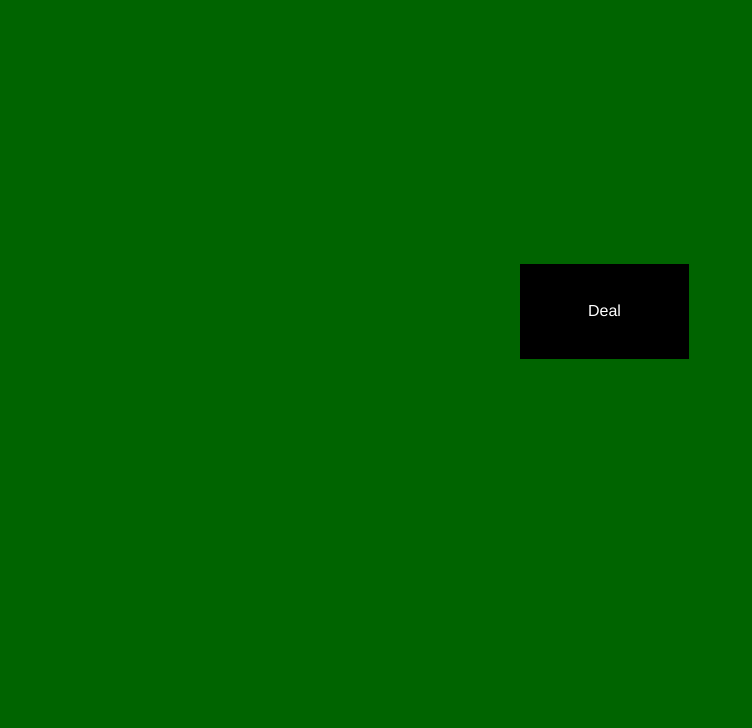
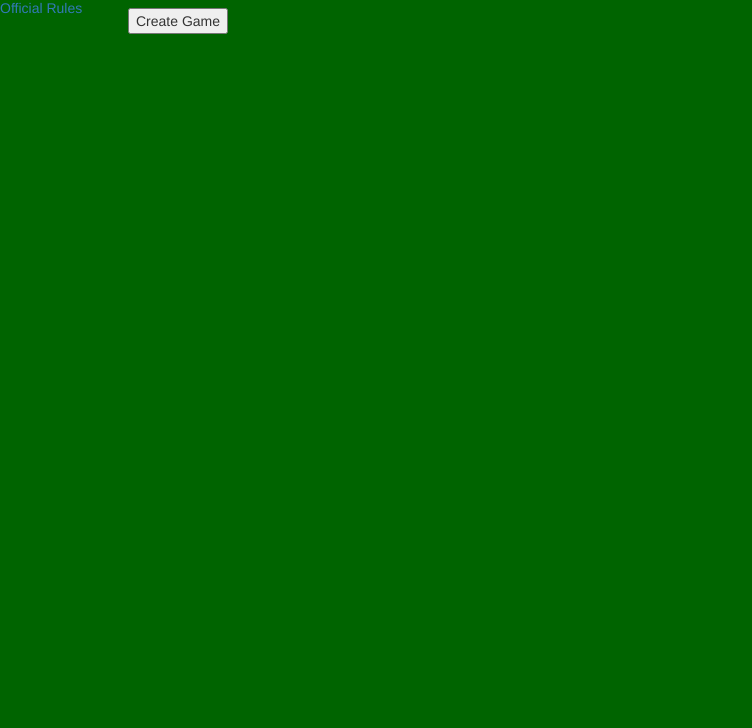
Before and after one commit to 12AngelS010/Uno, a website: page index.html in a window 1280 px wide. Shown: the part 72-800 px from the top of the page, without its empty margins (0-752 px from the left). Drawn offline with nearby package versions, Linux system fonts and the light colour scheme.

Commit message:
Addding in a rules link and a create game button

```diff
--- a/index.html
+++ b/index.html
@@ -46,34 +46,25 @@
         position: absolute;
         top: 40%;
     }
-    .deal-button {
-        background-color: white;
-        border: none;
-        color: black;
-        padding: 32px 64px;
-        text-align: center;
-        text-decoration: none;
-        display: inline-block;
-        font-size: 16px;
-        margin: 16px 8px;
-        -webkit-transition-duration: 0.4s; /* Safari */
-        transition-duration: 0.4s;
-        cursor: pointer;
+
+    #create-button {
+        left: 10%;
+        position: absolute;
+        top: 10%;
+
     }
-
-    .button1 {
-        background-color: black;
-        color: white;
-        border: 4px solid black;
-    }
-
-    .button1:hover {
-        background-color: white;
-        color: black;
-    }
-
 </style>
 <body>
+<div>
+    <h1 style="color:White;">Uno Card Game</h1>
+
+
+
+    <div class="footer">
+        <a href= "https://www.unorules.com">Official Rules</a>
+    </div>
+</div>
+
     <div id="cards"></div>
     <div id= "shuffled"></div>
     <div class="container">
@@ -83,6 +74,9 @@
         <div id="bottom-player"></div>
         <div id="deal-button">
             <button class="deal-button button1">Deal</button>
+        </div>
+        <div id="create-button">
+            <button class="create-button button1">Create Game</button>
         </div>
     </div>
 
@@ -209,6 +203,13 @@
             deck = shuffle(deck);
 
 
+            $("#create-button").click(function(){
+                $("#deal-button").show();
+                $("#create-button").hide();
+            });
+
+
+            $("#deal-button").hide();
 
             $("#deal-button").click(function (){
                 dealCards(deck, players);
```
